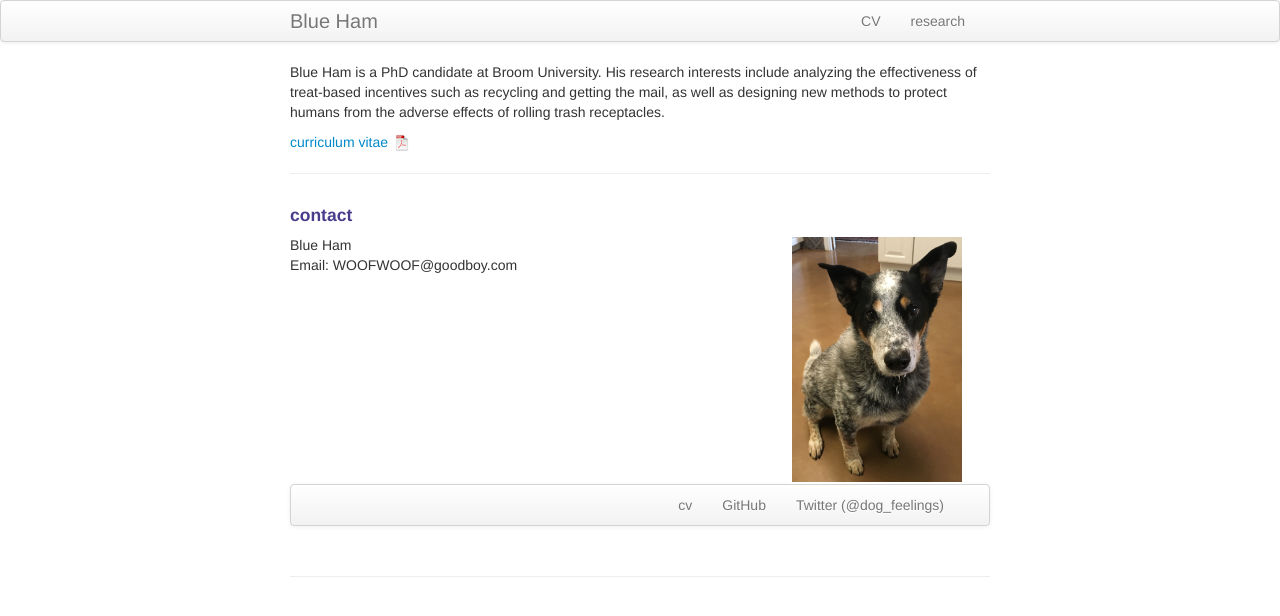
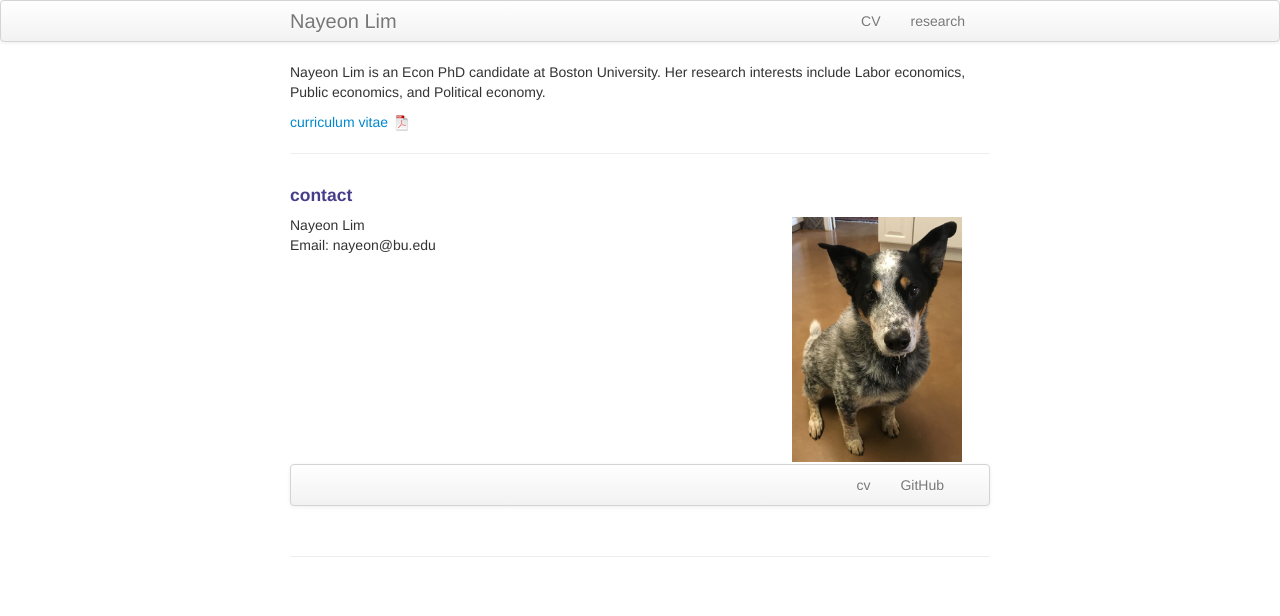
Before and after one commit to Nayeon-Lim/Nayeon-Lim.github.io, a Jekyll site: the page built from index.md, in a window 1280 px wide. Shown: the top 616 px of the page. Built offline with Jekyll 4.4.1, drawn with Linux system fonts in a browser that asks for light colours.

Commit message:
update my website

```diff
--- a/_config.yml
+++ b/_config.yml
@@ -8,14 +8,14 @@ highlighter: rouge
 # Themes are encouraged to use these universal variables
 # so be sure to set them if your theme uses them.
 #
-title : Blue Ham
+title : Nayeon Lim
 author :
-  name : Marisa Carlos
-  email : mbc96@cornell.edu
-  github : mbcarlos
-  twitter : MarisaBriCarlos
+  name : Nayeon Lim
+  email : nayeon@bu.edu
+  github : Nayeon-Lim
+  twitter :
 
-production_url : http://marisabriana.github.io
+production_url : http://Nayeon-Lim.github.io
 
 # Tell Github to use the kramdown markdown interpreter
 # (see https://help.github.com/articles/migrating-your-pages-site-from-maruku)
--- a/index.md
+++ b/index.md
@@ -1,11 +1,11 @@
 ---
 layout: frontpage
-title: Blue Ham
-description: Blue Ham is a PhD candidate at Broom University.
-keywords: Blue, Ham, treats, recycling, mail, being a good boy
+title: Nayeon Lim
+description: Nayeon Lim is an Econ PhD candidate at Boston University.
+keywords: Nayeon, Lim, Labor, Public economics
 ---
 
-Blue Ham is a PhD candidate at Broom University. His research interests include analyzing the effectiveness of treat-based incentives such as recycling and getting the mail, as well as designing new methods to protect humans from the adverse effects of rolling trash receptacles.
+Nayeon Lim is an Econ PhD candidate at Boston University. Her research interests include Labor economics, Public economics, and Political economy.
 
 [curriculum vitae ![CV as pdf]({{ BASE_PATH }}/pages/icons16/pdf-icon.png)]({{ BASE_PATH }}/assets/CV.pdf)<br/>
 
@@ -18,14 +18,14 @@ Blue Ham is a PhD candidate at Broom University. His research interests include
 
     <div class="row-fluid">
         <div class="span5">
-            Blue Ham<br/>
-            Email: WOOFWOOF@goodboy.com<br/>
+            Nayeon Lim<br/>
+            Email: nayeon@bu.edu<br/>
         </div>
 
         <div class="span2">
         <a href="../assets/headshot.jpg">
             <img src="../assets/headshot.jpg"
-                  title="Blue Ham" alt="Blue Ham"/></a>
+                  title="Nayeon Lim" alt="Nayeon Lim"/></a>
         </div>
     </div>
 </div>
@@ -34,8 +34,7 @@ Blue Ham is a PhD candidate at Broom University. His research interests include
   <div class="navbar-inner">
       <ul class="nav">
           <li><a href="{{ BASE_PATH }}/assets/CV.pdf">cv</a></li>
-          <li><a href="https://github.com/mbcarlos">GitHub</a></li>
-          <li><a href="https://twitter.com/dog_feelings">Twitter (@dog_feelings)</a></li>
+          <li><a href="https://github.com/Nayeon-Lim">GitHub</a></li>
       </ul>
   </div>
 </div>
```
Also changed, not shown: 404.md (+2 -2 lines), pages/research.md (+3 -3 lines).
